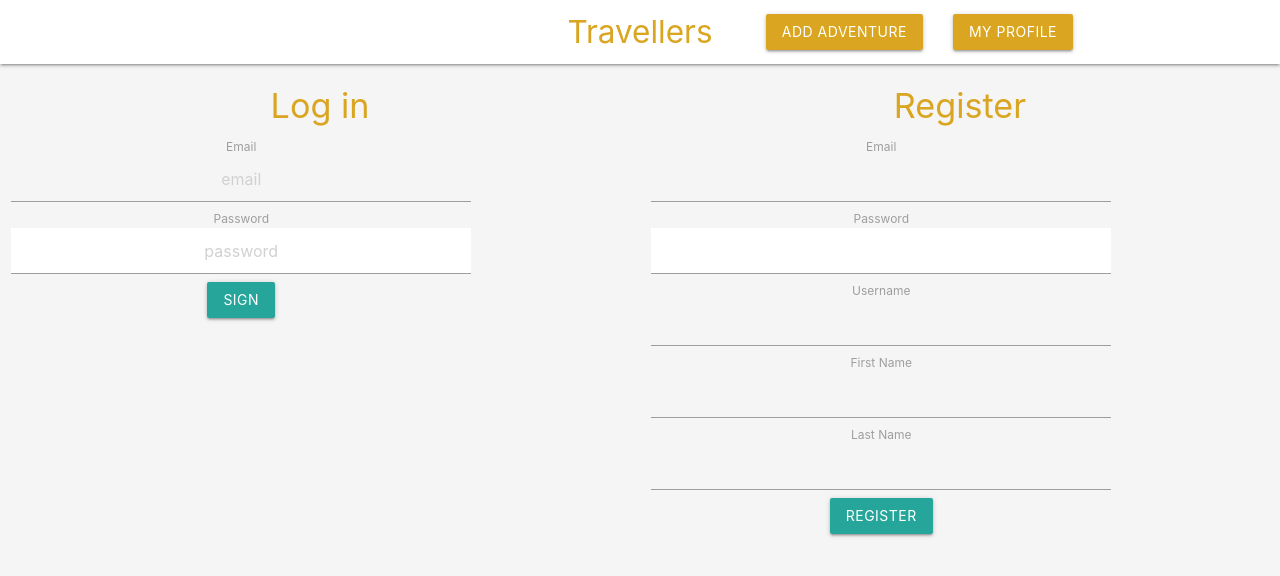
After one commit to donikapeneva/traveller-php, a PHP site: page /views/profile.php in a window 1280 px wide. The commit adds this page. Shown: the top 576 px of the page. Run offline with PHP 8.4, Linux system fonts and the light colour scheme.

Commit message:
Login, Register, Session

```diff
--- a/controllers/AdventureController.php
+++ b/controllers/AdventureController.php
@@ -1,6 +1,7 @@
 <?php
 
 require_once $_SERVER['DOCUMENT_ROOT']."/Travellers/utils/Database.php";
+//session_start();
 
 class AdventureController {
 
@@ -13,7 +14,19 @@ class AdventureController {
             ->prepare($sql);
         $query->execute([false]);
         $adventures =$query->fetchAll();
-//        echo json_encode($adventures);
+        return $adventures;
+    }
+
+    public static function getAllByUserId($id) {
+        $sql = 'SELECT * FROM adventure
+                WHERE is_deleted = ?
+                AND user_id = ?
+                ORDER BY time DESC';
+
+        $query = Database::getInstance()->getConnection()
+            ->prepare($sql);
+        $query->execute([false, $id]);
+        $adventures =$query->fetchAll();
         return $adventures;
     }
 
@@ -28,9 +41,10 @@ class AdventureController {
 
     public static function create($data) {
 
+
         $name = $data['adventureName'];
         $tip = $data['tips'];
-        $user_id = 1;
+        $user_id = $_SESSION['userId'];
         $city_id = 91;
 
         $query = Database::getInstance()->getConnection()->prepare("
--- a/controllers/UserController.php
+++ b/controllers/UserController.php
@@ -2,19 +2,41 @@
 
 require_once $_SERVER['DOCUMENT_ROOT']."/Travellers/utils/Database.php";
 
+//session_start();
+
 class UserController {
 
-//    public static function getAll() {
-//        $sql = 'SELECT * FROM user
-//                ORDER BY time DESC';
-//
-//        $query = Database::getInstance()->getConnection()
-//            ->prepare($sql);
-//        $query->execute([false]);
-//        $adventures =$query->fetchAll();
-////        echo json_encode($adventures);
-//        return $adventures;
-//    }
+    public static function LoginAuthenticate(){
+        $email = $_REQUEST['email'];
+        $password = $_REQUEST['password'];
+
+        $query = Database::getInstance()->getConnection()->prepare("
+                SELECT email, username, password, id
+                FROM user
+                WHERE email = ?");
+        $query->execute([$email]);
+        $data = $query->fetch();
+
+        if (isset($data["email"]) && $data["password"] == $password){
+            $_SESSION["email"] = $data["email"];
+            $_SESSION["userId"] = $data["id"];
+            header("Location: ../index.php");
+            exit;
+        } else {
+            session_unset();
+            session_destroy();
+            header("Location: ../index.php");
+            exit;
+        }
+    }
+
+    public static function LogOut(){
+        session_unset();
+        session_destroy();
+
+        header("Location: ../index.php");
+        exit;
+    }
 
     public static function getOneById($id) {
         $sql = 'SELECT * FROM user
@@ -39,18 +61,22 @@ class UserController {
     public static function create($data) {
         $username = $data['username'];
         $email = $data['email'];
-        $password = $data['passwd'];
-        $first_name = $data['first_name'];
-        $last_name = $data['last_name'];
-        $is_active = $data['is_active'];
+        $password = $data['password'];
+        $first_name = $data['firstName'];
+        $last_name = $data['lastName'];
 
         $query = Database::getInstance()->getConnection()->prepare("
             INSERT INTO user ( username, email, password, first_name, last_name, is_active)
             VALUES ( ?, ?, ?, ?, ?, ?)
             ");
         $query->execute([$username, $email, $password, $first_name, $last_name, true]);
+//        $res = $query->fetch();
+//        echo $res;
+        $_SESSION["email"] = $email;
+        $_SESSION["userId"] = $data["id"];
+        header("Location: ../index.php");
 
-        header("Location: ../index.php");
+//        return $res;
     }
 
     public static function delete($id) {
--- a/views/addAdventure.php
+++ b/views/addAdventure.php
@@ -1,8 +1,10 @@
 <?php
 
 require ('../controllers/AdventureController.php');
+//session_start();
+//echo $_SESSION['email'];
+if(isset($_POST['submit'])) {
 
-if(isset($_POST['submit'])) {
     AdventureController::create($_POST);
 }
 
--- a/views/adventureDetails.php
+++ b/views/adventureDetails.php
@@ -2,6 +2,8 @@
 
 require_once $_SERVER['DOCUMENT_ROOT'].'/Travellers/controllers/AdventureController.php';
 //require('controllers/AdventureController.php');
+session_start();
+$currentUser = $_SESSION['userId'];
 
 if(isset($_GET['id'])) {
     $adventure = AdventureController::getOne($_GET['id']);
@@ -15,6 +17,7 @@ if(isset($_POST['id'])) {
 
 <?php include('shared/header.php'); ?>
 
+<?php if($currentUser == $adventure['user_id']) { ?>
 <div class="row ">
     <h4 class="center brand-text "><?php echo($adventure['name'])?></h4>
     <form class="right" action="adventureDetails.php" method="POST">
@@ -23,6 +26,7 @@ if(isset($_POST['id'])) {
 
     </form>
 </div>
+<?php } ?>
     <div class="container center">
         <div class="col s6 md3 ">
             <div class="card ">
--- a/views/adventures.php
+++ b/views/adventures.php
@@ -3,6 +3,7 @@
 require('controllers/AdventureController.php');
 $adventures = AdventureController::getAll();
 
+session_start();
 ?>
 
 <div class="row">
--- /dev/null
+++ b/views/profile.php
@@ -0,0 +1,117 @@
+<?php
+session_start();
+
+require $_SERVER['DOCUMENT_ROOT'].'/Travellers/controllers/UserController.php';
+require $_SERVER['DOCUMENT_ROOT'].'/Travellers/controllers/AdventureController.php';
+
+if(isset($_GET['logout'])) {
+    UserController::LogOut();
+}
+
+if(isset($_POST['login'])) {
+    if ($_POST['email']){
+        UserController::LoginAuthenticate();
+    }
+}
+
+if(isset($_POST['register'])) {
+    if ($_POST['email']){
+        $existingUser = UserController::getOneByEmail($_POST['email']);
+        if($existingUser) {
+            echo "Already registered :) ";
+        } else {
+            $newUser = UserController::create($_POST);
+        }
+    }
+}
+
+if($_SESSION && $_SESSION['userId']) {
+    echo $_SESSION['userId'];
+    $user = UserController::getOneById($_SESSION['userId']);
+    $adventures = AdventureController::getAllByUserId($_SESSION['userId']);
+}
+?>
+
+<?php include('shared/header.php'); ?>
+
+<?php if(!$_SESSION || !$_SESSION['userId']) { ?>
+<section class="row grey-text">
+    <div class="col s6 md3">
+        <h4 class="center brand-text">Log in</h4>
+        <form class="center" method="POST" action="profile.php" >
+            <label>Email</label>
+            <input name="email" type="text" placeholder="email" class="input-field center "/>
+            <label>Password</label>
+            <input name="password" type="password" placeholder="password" class="input-field white center"/>
+            <input type="submit" name="login" value="Sign" class="btn">
+        </form>
+    </div>
+
+    <div class="col s6 md3">
+        <h4 class="center brand-text">Register</h4>
+        <form class="center" method="POST" action="profile.php" >
+            <label>Email</label>
+            <input name="email" type="text" class="input-field center "/>
+            <label>Password</label>
+            <input name="password" type="password" class="input-field white center"/>
+            <label>Username</label>
+            <input name="username" type="text" class="input-field center "/>
+            <label>First Name</label>
+            <input name="firstName" type="text" class="input-field center "/>
+            <label>Last Name</label>
+            <input name="lastName" type="text" class="input-field center "/>
+            <input type="submit" name="register" value="Register" class="btn">
+        </form>
+    </div>
+
+</section>
+
+
+<?php } else { ?>
+    <div class="row">
+            <div class="col s6 md3 ">
+                <div class="card small">
+<!--                    <div class="card-image">-->
+<!--                        <img src="https://ychef.files.bbci.co.uk/1600x900/p09jf7k2.webp">-->
+<!--                        <span class="card-title white brand-text">--><?php //echo($adventure['name'])?><!--</span>-->
+<!--                    </div>-->
+                    <div class="card-content">
+                        <h6>My details</h6>
+                        <p>username: <?php echo($user['username'])?></p>
+                        <p>email: <?php echo($user['email'])?></p>
+                        <p>first name: <?php echo($user['first_name'])?></p>
+                        <p>last name: <?php echo($user['last_name'])?></p>
+                    </div>
+                    <div class="card-action">
+                        <form class="right" action="profile.php" method="GET">
+                            <input type="submit" name="logout" value="LogOut" class="btn">
+                        </form>
+                    </div>
+                </div>
+            </div>
+    </div>
+
+<h5 class="center brand-text">My Adventures</h5>
+    <div class="row">
+        <?php
+        foreach($adventures as $adventure) { ?>
+            <div class="col s6 md3">
+                <div class="card medium">
+                    <div class="card-image">
+                        <img src="https://ychef.files.bbci.co.uk/1600x900/p09jf7k2.webp">
+                        <span class="card-title white brand-text"><?php echo($adventure['name'])?></span>
+                    </div>
+                    <div class="card-content">
+                        <p><?php echo($adventure['tip'])?></p>
+                    </div>
+                    <div class="card-action">
+                        <a href="views/adventureDetails.php?id=<?php echo($adventure['id'])?>">See more</a>
+                    </div>
+                </div>
+            </div>
+        <?php }?>
+    </div>
+
+<?php } ?>
+
+<?php include('shared/footer.php'); ?>
--- a/views/shared/header.php
+++ b/views/shared/header.php
@@ -23,7 +23,7 @@
                 <a href="views/addAdventure.php" class="btn brand top-nav-button">Add adventure</a>
             </li>
             <li>
-                <a href="views/login.php" class="btn brand top-nav-button">My Profile</a>
+                <a href="views/profile.php" class="btn brand top-nav-button">My Profile</a>
             </li>
         </ul>
     </div>
```
Also changed, not shown: views/login.php (deleted, +0 -36 lines).
